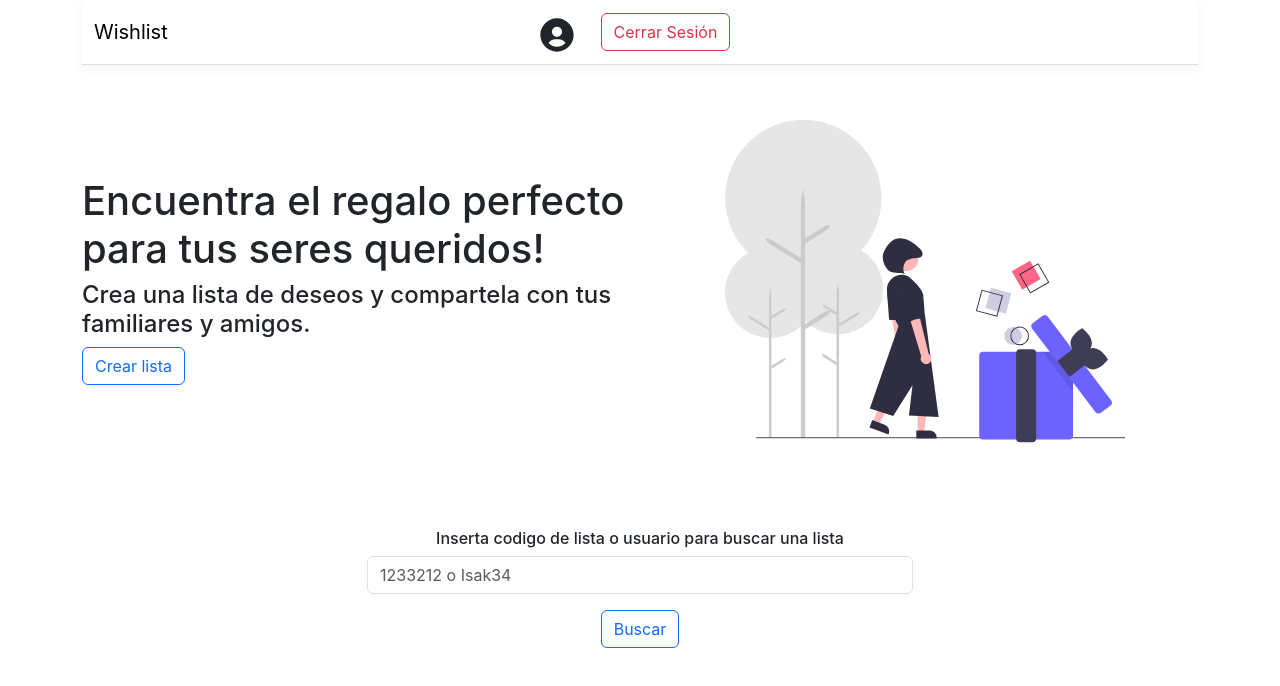
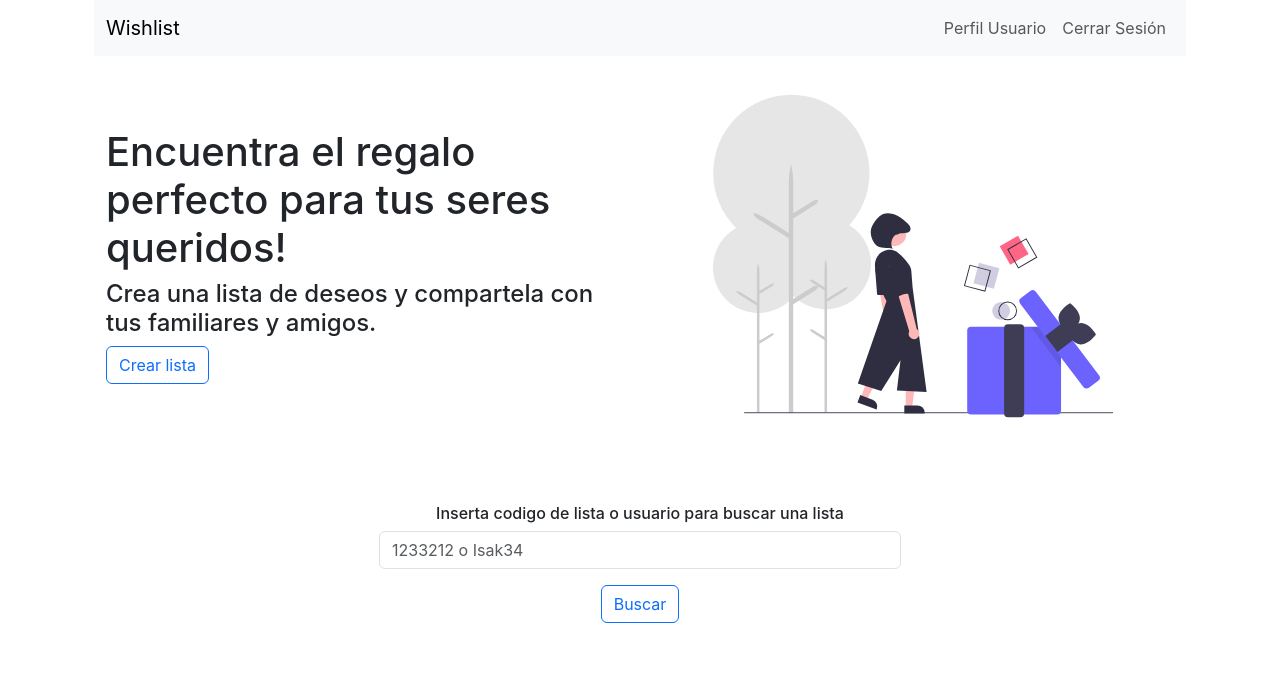
Before and after one commit to fdippiton/wishlist-app, a React (Create React App) app in the folder client-app/: page / in a window 1280 px wide. Shown: the top 686 px of the page. Built offline with nearby package versions, Linux system fonts and the light colour scheme; sample sign-in values are in the browser's storage.

Commit message:
Login Fixed

```diff
--- a/client-app/src/App.js
+++ b/client-app/src/App.js
@@ -7,80 +7,108 @@ import { Signup } from "./components/Signup";
 import PerfilUsuario from "./components/PerfilUsuario";
 import PerfilAdmin from "./components/PerfilAdmin";
 import "./custom.css";
-import { BrowserRouter } from "react-router-dom/dist";
+import { BrowserRouter } from "react-router-dom";
 import { CrearListaRegalos } from "./components/CrearListaRegalos";
 import { jwtDecode } from "jwt-decode";
+import { NavMenu } from "./components/NavMenu";
 
 export const MyContext = createContext();
 
 const App = () => {
-  // static displayName = App.name;
-
   const [authenticated, setAuthenticated] = useState(false);
-  const [rol, setRol] = useState(null);
-
-  const handleLogin = () => {
-    setAuthenticated(true);
-  };
-
-  // const handleLogout = () => {
-  //   setAuthenticated(false);
-  //   localStorage.removeItem('accessToken'); // Elimina el token del almacenamiento local al cerrar sesión
-  //   history.push('/');
-  // };
+  const [user, setUser] = useState(null);
 
   useEffect(() => {
     const token = localStorage.getItem("accessToken");
     if (token) {
       const decoded = jwtDecode(token);
-      console.log(decoded);
-      if (
-        decoded[
-          "http://schemas.microsoft.com/ws/2008/06/identity/claims/role"
-        ] === "1"
-      ) {
-        setRol(1);
-      }
       setAuthenticated(true);
+      setUser(decoded);
     }
-  }, [authenticated]);
+  }, []);
+
+  const handleLogin = (token) => {
+    localStorage.setItem("accessToken", token);
+    const decoded = jwtDecode(token);
+    setAuthenticated(true);
+    setUser(decoded);
+  };
+
+  const handleLogout = () => {
+    setAuthenticated(false);
+    setUser(null);
+    localStorage.removeItem("accessToken");
+  };
+
+  // useEffect(() => {
+  //   const token = localStorage.getItem("accessToken");
+  //   if (token) {
+  //     const decoded = jwtDecode(token);
+  //     console.log(decoded);
+  //     if (
+  //       decoded[
+  //         "http://schemas.microsoft.com/ws/2008/06/identity/claims/role"
+  //       ] === "1"
+  //     ) {
+  //       setRol(1);
+  //     }
+  //     setAuthenticated(true);
+  //   }
+  // }, []);
 
   return (
-    <MyContext.Provider value={{ authenticated, setAuthenticated }}>
+    // <MyContext.Provider value={{ authenticated, setAuthenticated, rol }}>
+    //   <BrowserRouter>
+    //     <Layout />
+
+    //     <Routes>
+    //       <Route path="/" element={<Home />}></Route>
+    //       <Route
+    //         path="/signin"
+    //         element={<Signin onLogin={handleLogin} />} // Pass the handleLogin prop
+    //       ></Route>
+    //       <Route path="/signup" element={<Signup />}></Route>
+    //       <Route
+    //         path="/crearListaRegalos"
+    //         element={<CrearListaRegalos />}
+    //       ></Route>
+
+    //       {authenticated ? (
+    //         rol === 1 ? (
+    //           <Route path="/perfilAdmin" element={<PerfilAdmin rol={rol} />} />
+    //         ) : (
+    //           <Route path="/perfilUsuario" element={<PerfilUsuario />} />
+    //         )
+    //       ) : (
+    //         <>
+    //           <Route
+    //             path="/signup"
+    //             element={<Signup onLogin={handleLogin} />}
+    //           />
+    //           <Route
+    //             path="/signin"
+    //             element={<Signin onLogin={handleLogin} />}
+    //           />
+    //         </>
+    //       )}
+    //     </Routes>
+    //   </BrowserRouter>
+    // </MyContext.Provider>
+
+    <MyContext.Provider
+      value={{ authenticated, user, handleLogin, handleLogout }}
+    >
       <BrowserRouter>
-        <Layout />
-
-        <Routes>
-          <Route path="/" element={<Home />}></Route>
-          <Route
-            path="/signin"
-            element={<Signin onLogin={handleLogin} />} // Pass the handleLogin prop
-          ></Route>
-          <Route path="/signup" element={<Signup />}></Route>
-          <Route
-            path="/crearListaRegalos"
-            element={<CrearListaRegalos />}
-          ></Route>
-
-          {authenticated ? (
-            rol === 1 ? (
-              <Route path="/perfilAdmin" element={<PerfilAdmin />} />
-            ) : (
-              <Route path="/perfilUsuario" element={<PerfilUsuario />} />
-            )
-          ) : (
-            <>
-              <Route
-                path="/signup"
-                element={<Signup onLogin={handleLogin} />}
-              />
-              <Route
-                path="/signin"
-                element={<Signin onLogin={handleLogin} />}
-              />
-            </>
-          )}
-        </Routes>
+        <Layout>
+          <NavMenu />
+          <Routes>
+            <Route path="/" element={<Home />} />
+            <Route path="/signup" element={<Signup />} />
+            <Route path="/signin" element={<Signin />} />
+            <Route path="/perfilUsuario" element={<PerfilUsuario />} />
+            <Route path="/perfilAdmin" element={<PerfilAdmin />} />
+          </Routes>
+        </Layout>
       </BrowserRouter>
     </MyContext.Provider>
   );
--- a/client-app/src/components/Layout.jsx
+++ b/client-app/src/components/Layout.jsx
@@ -1,11 +1,11 @@
-import React from 'react';
-import { Container } from 'reactstrap';
-import { NavMenu } from './NavMenu';
+import React from "react";
+import { Container } from "reactstrap";
+import { NavMenu } from "./NavMenu";
 
 export function Layout(props) {
   return (
     <div className="container">
-      <NavMenu />
+      {/* <NavMenu /> */}
       <Container tag="main">{props.children}</Container>
     </div>
   );
--- a/client-app/src/components/NavMenu.jsx
+++ b/client-app/src/components/NavMenu.jsx
@@ -14,130 +14,88 @@ import { jwtDecode } from "jwt-decode";
 import { BiSolidUserCircle } from "react-icons/bi";
 
 export function NavMenu() {
-  const [collapsed, setCollapsed] = useState(true);
-  const [user, setUser] = useState(null);
+  const { authenticated, user, handleLogout } = useContext(MyContext);
   const navigate = useNavigate();
-  const { authenticated, setAuthenticated } = useContext(MyContext);
-  const [rol, setRol] = useState(null);
 
-  const toggleNavbar = () => {
-    setCollapsed(!collapsed);
+  const handleLogoutClick = () => {
+    handleLogout();
+    navigate("/signin");
   };
 
-  const handleLogout = () => {
-    setAuthenticated(false);
-    setRol(null);
-    setUser(null);
-    localStorage.removeItem("accessToken"); // Elimina el token del almacenamiento local al cerrar sesión
-    navigate("/");
-  };
+  // useEffect(() => {
+  //   // Obtiene el token del localStorage
+  //   const token = localStorage.getItem("accessToken");
 
-  useEffect(() => {
-    // Obtiene el token del localStorage
-    const token = localStorage.getItem("accessToken");
+  //   if (token) {
+  //     // Decodifica el token
+  //     const decoded = jwtDecode(token);
 
-    if (token) {
-      // Decodifica el token
-      const decoded = jwtDecode(token);
+  //     // Guarda tl token decodificado
+  //     setUser(decoded);
+  //     console.log(decoded);
 
-      // Guarda la información del usuario en el estado
-      setUser(decoded);
-      console.log(decoded);
-      if (
-        decoded[
-          "http://schemas.microsoft.com/ws/2008/06/identity/claims/role"
-        ] === "1"
-      ) {
-        setRol(1);
-      }
-    }
-  }, [authenticated]);
+  //     if (
+  //       decoded[
+  //         "http://schemas.microsoft.com/ws/2008/06/identity/claims/role"
+  //       ] === "1"
+  //     ) {
+  //       // Establecer el rol de usuario
+  //       setRol(1);
+  //     }
+  //   }
+  // }, [authenticated]);
 
   return (
+    <nav className="navbar navbar-expand navbar-light bg-light">
+      <div className="container">
+        <Link className="navbar-brand" to="/">
+          Wishlist
+        </Link>
+        <div className="collapse navbar-collapse">
+          <ul className="navbar-nav ms-auto">
+            {authenticated ? (
               <>
-      {authenticated && user ? (
-        <header>
-          <Navbar className="navbar-expand-sm navbar-toggleable-sm ng-white border-bottom box-shadow mb-3">
-            <NavbarBrand tag={Link} to="/">
-              Wishlist
-            </NavbarBrand>
-
-            <div className="col-3 d-flex align-items-center justify-content-end">
-              <h1 className="m-0 pe-2">
-                <BiSolidUserCircle />
-              </h1>
-              {rol === 1 ? (
-                <>
-                  <Link to="/perfilAdmin" className="text-decoration-none me-3">
-                    <p className="m-0 fs-6">
-                      {
+                <li className="nav-item">
+                  <Link className="nav-link" to="/perfilUsuario">
+                    Perfil Usuario
+                  </Link>
+                </li>
+                {user &&
                   user[
-                          "http://schemas.xmlsoap.org/ws/2005/05/identity/claims/nameidentifier"
-                        ]
-                      }
-                    </p>
+                    "http://schemas.microsoft.com/ws/2008/06/identity/claims/role"
+                  ] === "1" && (
+                    <li className="nav-item">
+                      <Link className="nav-link" to="/perfilAdmin">
+                        Perfil Admin
                       </Link>
+                    </li>
+                  )}
+                <li className="nav-item">
                   <button
-                    className="btn btn-outline-danger"
-                    onClick={handleLogout}
+                    className="btn btn-link nav-link"
+                    onClick={handleLogoutClick}
                   >
                     Cerrar Sesión
                   </button>
+                </li>
               </>
             ) : (
               <>
-                  <Link
-                    to="/perfilUsuario"
-                    className="text-decoration-none me-3"
-                  >
-                    <p className="m-0 fs-6">
-                      {
-                        user[
-                          "http://schemas.xmlsoap.org/ws/2005/05/identity/claims/nameidentifier"
-                        ]
-                      }
-                    </p>
+                <li className="nav-item">
+                  <Link className="nav-link" to="/signin">
+                    Iniciar Sesión
                   </Link>
-                  <button
-                    className="btn btn-outline-danger"
-                    onClick={handleLogout}
-                  >
-                    Cerrar Sesión
-                  </button>
+                </li>
+                <li className="nav-item">
+                  <Link className="nav-link" to="/signup">
+                    Registrarse
+                  </Link>
+                </li>
               </>
             )}
+          </ul>
         </div>
-            <div className="col-2"></div>
-          </Navbar>
-        </header>
-      ) : (
-        <header>
-          <Navbar className="navbar-expand-sm navbar-toggleable-sm ng-white border-bottom box-shadow mb-3">
-            <NavbarBrand tag={Link} to="/">
-              Wishlist
-            </NavbarBrand>
-            <NavbarToggler onClick={toggleNavbar} className="mr-2" />
-            <Collapse
-              className="d-sm-inline-flex flex-sm-row-reverse"
-              isOpen={!collapsed}
-              navbar
-            >
-              <ul className="navbar-nav flex-grow">
-                <NavItem>
-                  <NavLink tag={Link} className="text-dark" to="/signup">
-                    Registrate
-                  </NavLink>
-                </NavItem>
-                <NavItem>
-                  <NavLink tag={Link} className="text-dark" to="/signin">
-                    Iniciar sesi&oacute;n
-                  </NavLink>
-                </NavItem>
-              </ul>
-            </Collapse>
-          </Navbar>
-        </header>
-      )}
-    </>
+      </div>
+    </nav>
   );
 }
--- a/client-app/src/components/PerfilAdmin.jsx
+++ b/client-app/src/components/PerfilAdmin.jsx
@@ -4,70 +4,114 @@ import { MyContext } from "../App";
 import { useNavigate } from "react-router-dom";
 import { BiSolidUserCircle } from "react-icons/bi";
 
-const PerfilAdmin = () => {
-  const [user, setUser] = useState(null);
-  const [currentToken, setcurrentToken] = useState(null);
+const PerfilAdmin = ({ rol }) => {
+  // const [user, setUser] = useState(null);
+  const [adminData, setAdminData] = useState(null);
   const [listasRegalos, setListasRegalos] = useState([]);
   const navigate = useNavigate();
-  const { authenticated, setAuthenticated } = useContext(MyContext);
-
-  console.log(authenticated);
+  const { user, authenticated, handleLogout } = useContext(MyContext);
 
   useEffect(() => {
-    // Obtiene el token del localStorage
-    const token = localStorage.getItem("accessToken");
-    setcurrentToken(token);
+    if (!authenticated) {
+      // Redirect to login if not authenticated
+      navigate("/signin");
+    }
+  }, [authenticated, navigate]);
 
-    if (token) {
-      // Decodifica el token
-      const decoded = jwtDecode(token);
+  // useEffect(() => {
+  //   // Obtiene el token del localStorage
+  //   const token = localStorage.getItem("accessToken");
+  //   setcurrentToken(token);
 
-      // Guarda la información del usuario en el estado
-      setUser(decoded);
-      console.log(decoded);
-    }
-  }, []);
+  //   if (!token || rol !== 1) {
+  //     setAuthenticated(false);
+  //     navigate("/");
+  //   } else {
+  //     // Decodifica el token
+  //     const decoded = jwtDecode(token);
+
+  //     // Guarda la información del usuario en el estado
+  //     setUser(decoded);
+  //     console.log(decoded);
+  //   }
+  // }, [rol]);
+
+  // useEffect(() => {
+  //   const fetchListasRegalos = async () => {
+  //     try {
+  //       console.log("Fetching Listas Regalos...");
+  //       console.log("API URL:", process.env.WISHLIST_API);
+  //       console.log("UserId:", user["UserId"]);
+  //       console.log("Token:", currentToken);
+
+  //       const response = await fetch(
+  //         "http://localhost:5109/api/listaRegalos/" + user["UserId"],
+  //         {
+  //           method: "GET",
+  //           headers: {
+  //             Authorization: `Bearer ${currentToken}`,
+  //             "Content-Type": "application/json",
+  //           },
+  //         }
+  //       );
+
+  //       if (response.ok) {
+  //         const lists = await response.json();
+  //         setListasRegalos(lists);
+  //         // console.log(response);
+  //         // console.log(lists);
+  //         const values = lists;
+  //         values.forEach((item) => {
+  //           // Aquí puedes hacer algo con cada elemento dentro de $values
+  //           console.log(item);
+  //         });
+  //         console.log("Autenticathed " + authenticated);
+  //       } else {
+  //         const responseBody = await response.text();
+  //         console.error("Cuerpo de la respuesta:", responseBody);
+  //       }
+  //     } catch (error) {
+  //       console.error("Error en la solicitud:", error);
+  //     }
+  //   };
+
+  //   fetchListasRegalos();
+  // }, [user, currentToken]);
 
   useEffect(() => {
-    const fetchListasRegalos = async () => {
+    if (authenticated) {
+      // Fetch admin-specific data using user.UserId and token
+      const fetchAdminData = async () => {
         try {
-        console.log("Fetching Listas Regalos...");
-        console.log("API URL:", process.env.WISHLIST_API);
-        console.log("UserId:", user["UserId"]);
-        console.log("Token:", currentToken);
-
           const response = await fetch(
-          "http://localhost:5109/api/listaRegalos/" + user["UserId"],
+            `http://localhost:5109/api/listaRegalos/${user.UserId}`,
             {
               method: "GET",
               headers: {
-              Authorization: `Bearer ${currentToken}`,
-              "Content-Type": "application/json",
+                Authorization: `Bearer ${localStorage.getItem("accessToken")}`,
               },
             }
           );
 
           if (response.ok) {
-          const lists = await response.json();
-          setListasRegalos(lists);
-          // console.log(response);
-          // console.log(lists);
-          const values = lists;
-          values.forEach((item) => {
+            const data = await response.json();
+            setListasRegalos(data);
+
+            listasRegalos.forEach((item) => {
               // Aquí puedes hacer algo con cada elemento dentro de $values
               console.log(item);
             });
           } else {
-          const responseBody = await response.text();
-          console.error("Cuerpo de la respuesta:", responseBody);
+            console.error("Error fetching admin data");
           }
         } catch (error) {
-        console.error("Error en la solicitud:", error);
+          console.error("Error in request:", error);
         }
       };
 
-    fetchListasRegalos();
-  }, [user, currentToken]);
+      fetchAdminData();
+    }
+  }, [user, authenticated]);
 
   //   const handleLogout = () => {
   //     setAuthenticated(false);
@@ -79,7 +123,7 @@ const PerfilAdmin = () => {
     <div className="container mt-3">
       <div className="row">
         <div>
-          {user ? (
+          {authenticated && user ? (
             <div>
               <div className="row d-flex justify-content-between mt-3">
                 <div className="col-4 d-flex align-items-center">
--- a/client-app/src/components/PerfilUsuario.jsx
+++ b/client-app/src/components/PerfilUsuario.jsx
@@ -5,67 +5,93 @@ import { useNavigate } from "react-router-dom";
 import { BiSolidUserCircle } from "react-icons/bi";
 
 const PerfilUsuario = () => {
-  const [user, setUser] = useState(null);
-  const [currentToken, setcurrentToken] = useState(null);
-  const [listasRegalos, setListasRegalos] = useState([]);
+  const [listasRegalos, setListasRegalos] = useState(null);
+  const { user, authenticated, handleLogout } = useContext(MyContext);
+  const [userData, setUserData] = useState(null);
   const navigate = useNavigate();
-  const { authenticated, setAuthenticated } = useContext(MyContext);
 
   useEffect(() => {
-    // Obtiene el token del localStorage
-    const token = localStorage.getItem("accessToken");
-    setcurrentToken(token);
+    if (!authenticated) {
+      // Redirect to login if not authenticated
+      navigate("/signin");
+    }
+  }, [authenticated, navigate]);
 
-    if (token) {
-      // Decodifica el token
-      const decoded = jwtDecode(token);
+  // useEffect(() => {
+  //   const fetchListasRegalos = async () => {
+  //     try {
+  //       console.log("Fetching Listas Regalos...");
+  //       console.log("API URL:", process.env.WISHLIST_API);
+  //       console.log("UserId:", user["UserId"]);
+  //       console.log("Token:", currentToken);
 
-      // Guarda la información del usuario en el estado
-      setUser(decoded);
-      console.log(decoded);
-    }
-  }, []);
+  //       const response = await fetch(
+  //         "http://localhost:5109/api/listaRegalos/" + user["UserId"],
+  //         {
+  //           method: "GET",
+  //           headers: {
+  //             Authorization: `Bearer ${currentToken}`,
+  //             "Content-Type": "application/json",
+  //           },
+  //         }
+  //       );
+
+  //       if (response.ok) {
+  //         const lists = await response.json();
+  //         setListasRegalos(lists);
+  //         // console.log(response);
+  //         // console.log(lists);
+  //         const values = lists;
+  //         values.forEach((item) => {
+  //           // Aquí puedes hacer algo con cada elemento dentro de $values
+  //           console.log(item);
+  //         });
+  //       } else {
+  //         const responseBody = await response.text();
+  //         console.error("Cuerpo de la respuesta:", responseBody);
+  //       }
+  //     } catch (error) {
+  //       console.error("Error en la solicitud:", error);
+  //     }
+  //   };
+
+  //   fetchListasRegalos();
+  // }, [user, currentToken]);
 
   useEffect(() => {
-    const fetchListasRegalos = async () => {
+    if (authenticated) {
+      // Fetch user-specific data using user.UserId and token
+      const fetchUserData = async () => {
         try {
-        console.log("Fetching Listas Regalos...");
-        console.log("API URL:", process.env.WISHLIST_API);
-        console.log("UserId:", user["UserId"]);
-        console.log("Token:", currentToken);
-
           const response = await fetch(
-          "http://localhost:5109/api/listaRegalos/" + user["UserId"],
+            `http://localhost:5109/api/listaRegalos/${user.UserId}`,
             {
               method: "GET",
               headers: {
-              Authorization: `Bearer ${currentToken}`,
-              "Content-Type": "application/json",
+                Authorization: `Bearer ${localStorage.getItem("accessToken")}`,
               },
             }
           );
 
           if (response.ok) {
-          const lists = await response.json();
-          setListasRegalos(lists);
-          // console.log(response);
-          // console.log(lists);
-          const values = lists;
-          values.forEach((item) => {
+            const data = await response.json();
+            setListasRegalos(data);
+
+            listasRegalos.forEach((item) => {
               // Aquí puedes hacer algo con cada elemento dentro de $values
               console.log(item);
             });
           } else {
-          const responseBody = await response.text();
-          console.error("Cuerpo de la respuesta:", responseBody);
+            console.error("Error fetching user data");
           }
         } catch (error) {
-        console.error("Error en la solicitud:", error);
+          console.error("Error in request:", error);
         }
       };
 
-    fetchListasRegalos();
-  }, [user, currentToken]);
+      fetchUserData();
+    }
+  }, [user, authenticated]);
 
   // const handleLogout = () => {
   //   setAuthenticated(false);
@@ -77,7 +103,7 @@ const PerfilUsuario = () => {
     <div className="container mt-3">
       <div className="row">
         <div>
-          {user ? (
+          {authenticated && user ? (
             <div>
               <div className="row d-flex justify-content-between mt-3">
                 <div className="col-4 d-flex align-items-center">
```
Also changed, not shown: client-app/src/components/Signin.jsx (+7 -8 lines). Lines whose indentation alone changed are shown as unchanged.
